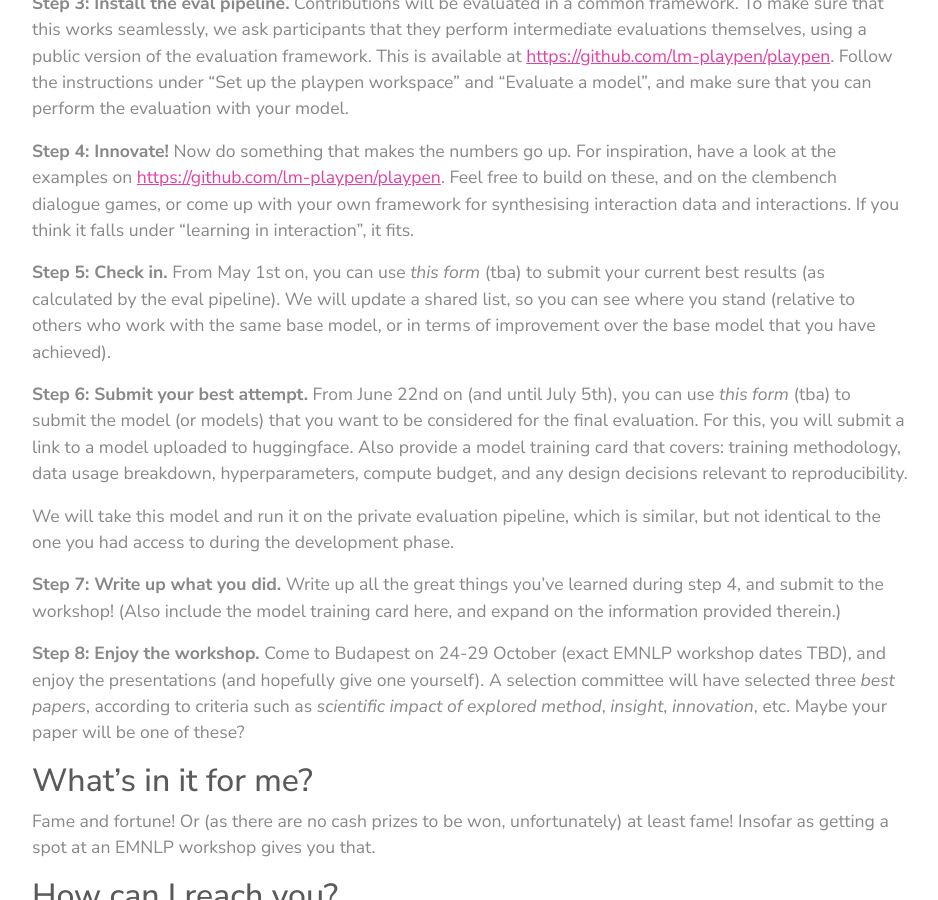
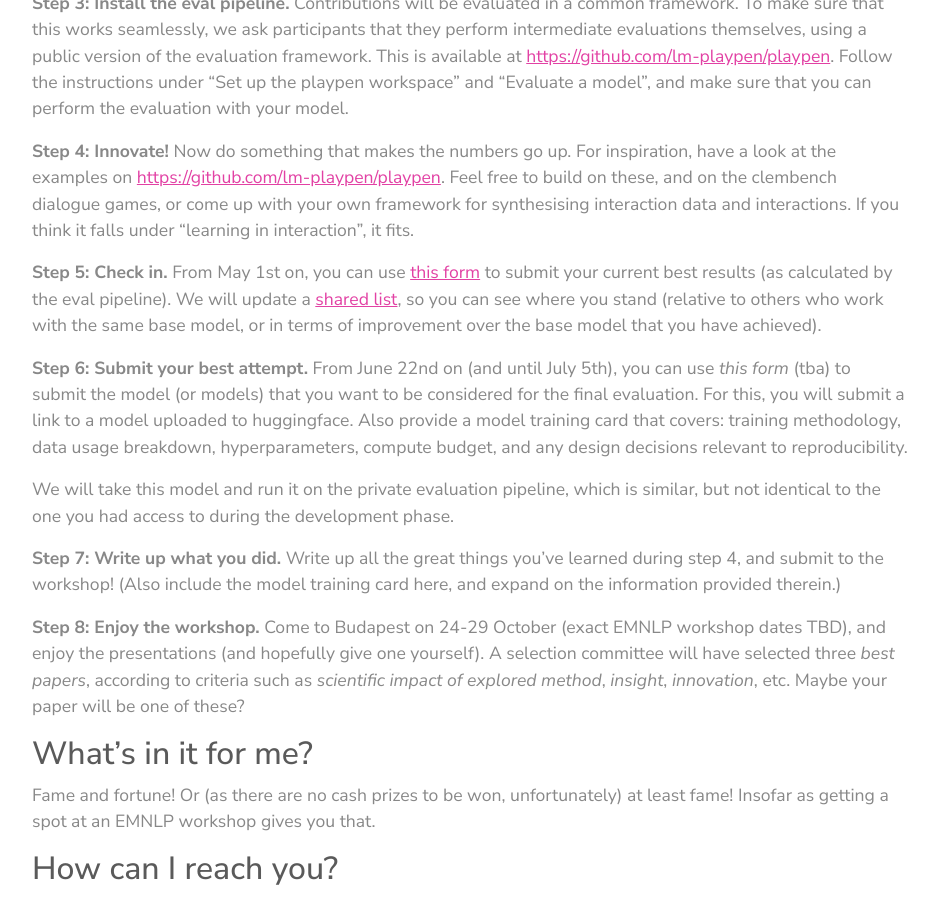
Before and after one commit to lm-playschool/lm-playschool.github.io, a Jekyll site: the page built from _content/_pages/challenge.md, in a window 1280 px wide and 900 px high, scrolled down 1230 px. Shown: the whole window, without its empty margins (170-1108 px from the left). Built offline with Jekyll 4.4.1, drawn with Linux system fonts in a browser that asks for light colours.

Commit message:
Update submission links in challenge.md
Updated the submission form links for participants to check in their results and view the leaderboard.

```diff
--- a/_content/_pages/challenge.md
+++ b/_content/_pages/challenge.md
@@ -33,7 +33,7 @@ We do, however, provide a set of recommendations. We anticipate (and encourage)
 
 **Step 4: Innovate!** Now do something that makes the numbers go up. For inspiration, have a look at the examples on <https://github.com/lm-playpen/playpen>. Feel free to build on these, and on the clembench dialogue games, or come up with your own framework for synthesising interaction data and interactions. If you think it falls under "learning in interaction", it fits.
 
-**Step 5: Check in.** From May 1st on, you can use *this form* (tba) to submit your current best results (as calculated by the eval pipeline). We will update a shared list, so you can see where you stand (relative to others who work with the same base model, or in terms of improvement over the base model that you have achieved).
+**Step 5: Check in.** From May 1st on, you can use [this form](https://forms.gle/3aa8zjBG6PbvvYDv7) to submit your current best results (as calculated by the eval pipeline). We will update a [shared list](https://github.com/lm-playpen/playpen/blob/main/LEADERBOARD.md), so you can see where you stand (relative to others who work with the same base model, or in terms of improvement over the base model that you have achieved).
 
 **Step 6: Submit your best attempt.** From June 22nd on (and until July 5th), you can use *this form* (tba) to submit the model (or models) that you want to be considered for the final evaluation. For this, you will submit a link to a model uploaded to huggingface. Also provide a model training card that covers: training methodology, data usage breakdown, hyperparameters, compute budget, and any design decisions relevant to reproducibility.
 
```
